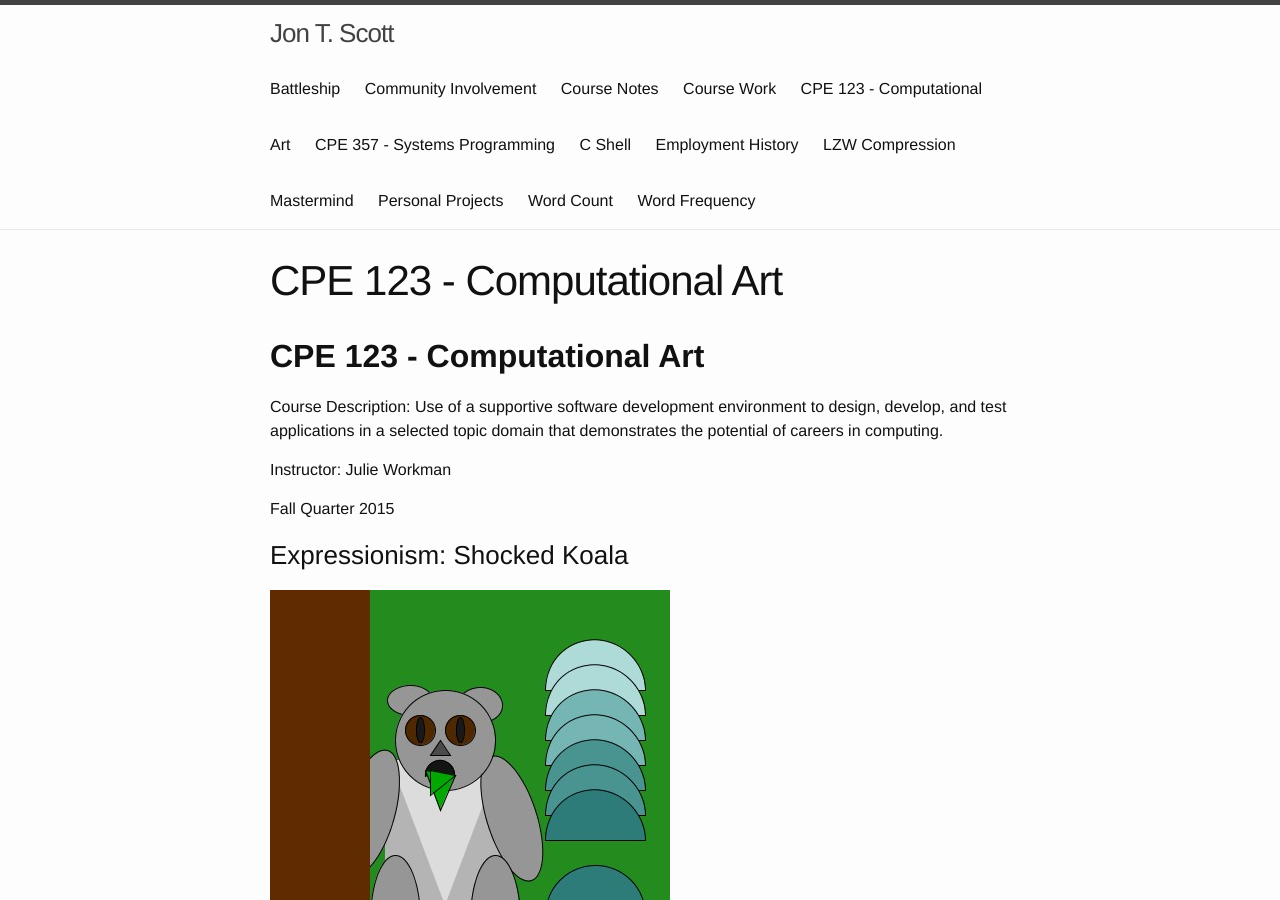
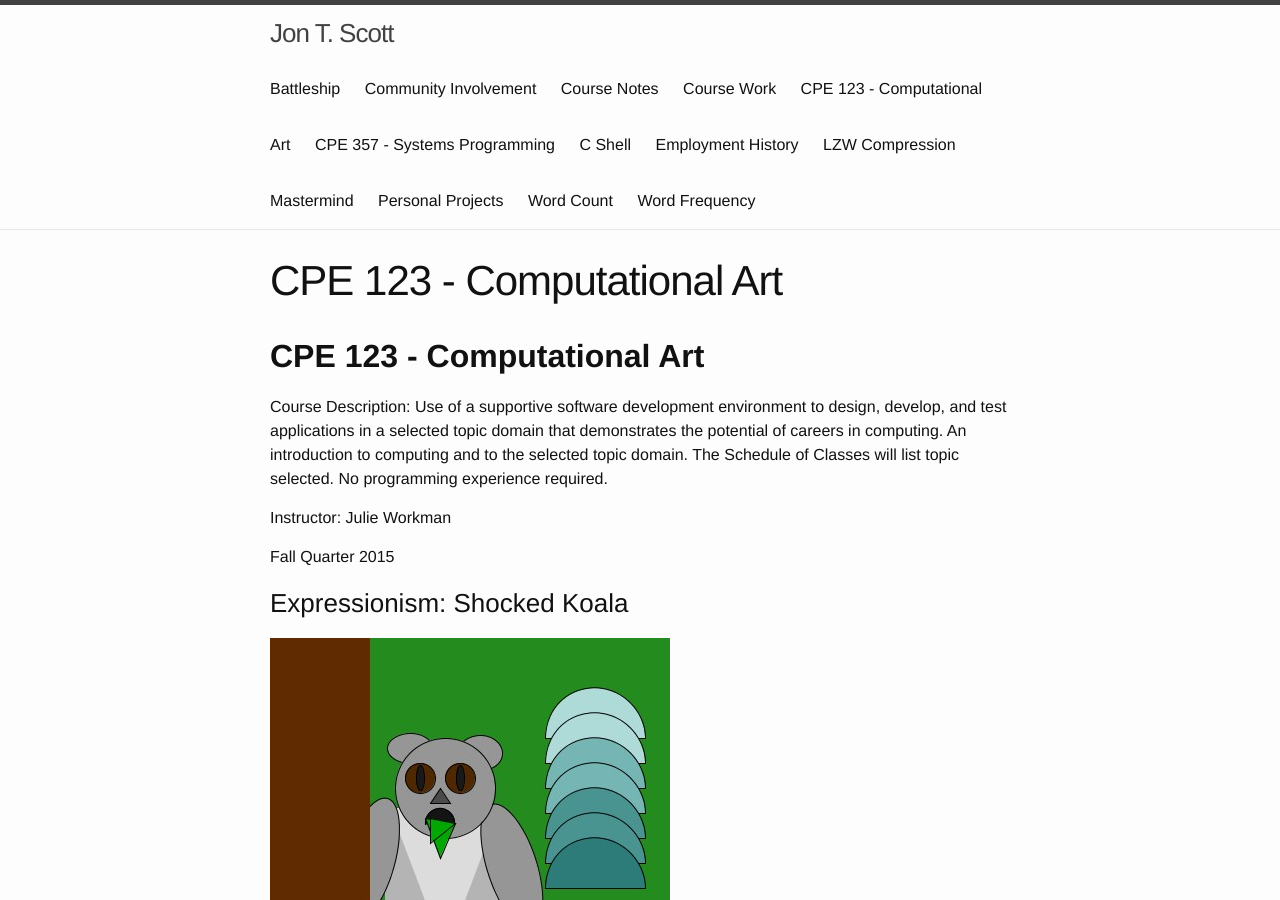
Before and after one commit to JonScott20/JonScott20.github.io, a Jekyll site: the page built from courses/cpe123.md, in a window 1280 px wide and 900 px high. Built offline with Jekyll 4.4.1, drawn with Linux system fonts in a browser that asks for light colours; our own code applies the rules of GitHub Pages for plain Markdown files.

Commit message:
Update cpe123.md

```diff
--- a/courses/cpe123.md
+++ b/courses/cpe123.md
@@ -6,7 +6,7 @@ permalink: /cpe123/
 **CPE 123 - Computational Art**
 -------------------------------
 
-Course Description: Use of a supportive software development environment to design, develop, and test applications in a selected topic domain that demonstrates the potential of careers in computing.
+Course Description: Use of a supportive software development environment to design, develop, and test applications in a selected topic domain that demonstrates the potential of careers in computing. An introduction to computing and to the selected topic domain. The Schedule of Classes will list topic selected. No programming experience required.
 
 Instructor: Julie Workman
 
```
